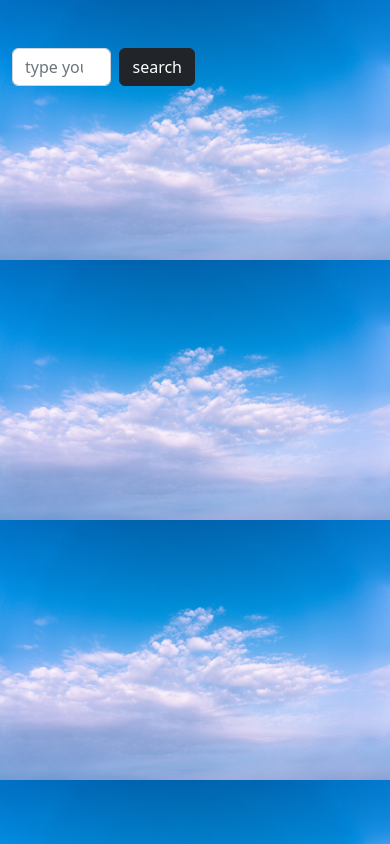
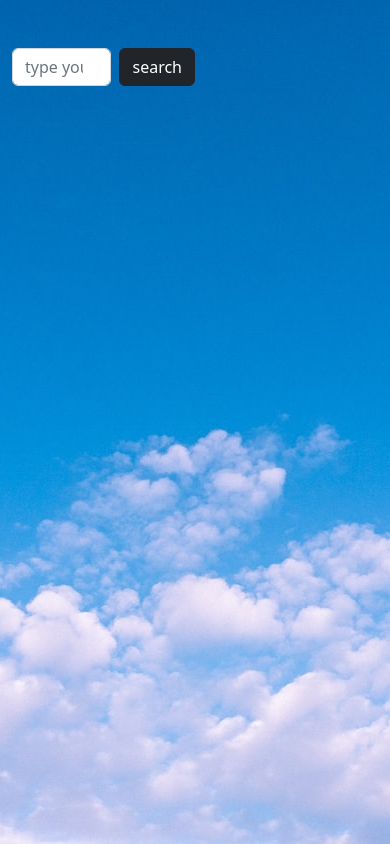
Before and after one commit to fandi-ahmad/weather-app, a Vue app: page / in a window 390 px wide. Built offline with nearby package versions, Linux system fonts and the light colour scheme.

Commit message:
add responsive background

```diff
--- a/src/assets/css/style.css
+++ b/src/assets/css/style.css
@@ -5,6 +5,13 @@
 .bg-sky{
     background: url(../img/sky.jpg);
     background-size: cover;
+    background-position: top;
+    background-repeat: no-repeat;
+}
+@media (max-width: 1020px) {
+    .bg-sky{
+        background-size: auto;
+    }
 }
 .bg-hard-blue{
     background-color: var(--hard-blue);
```
